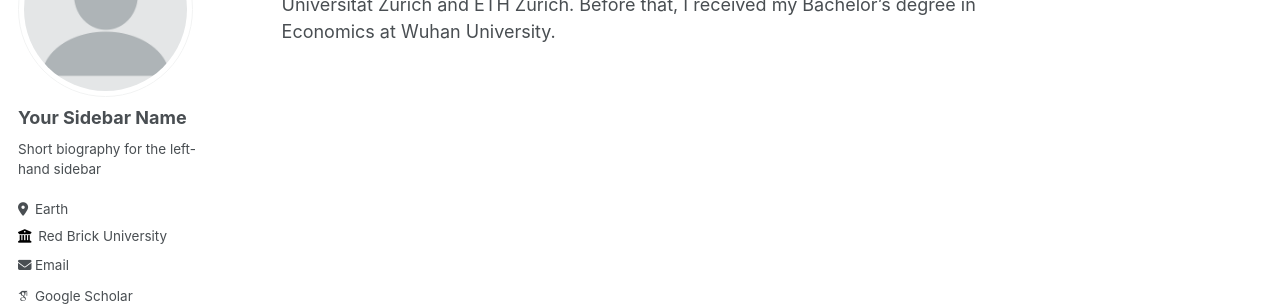
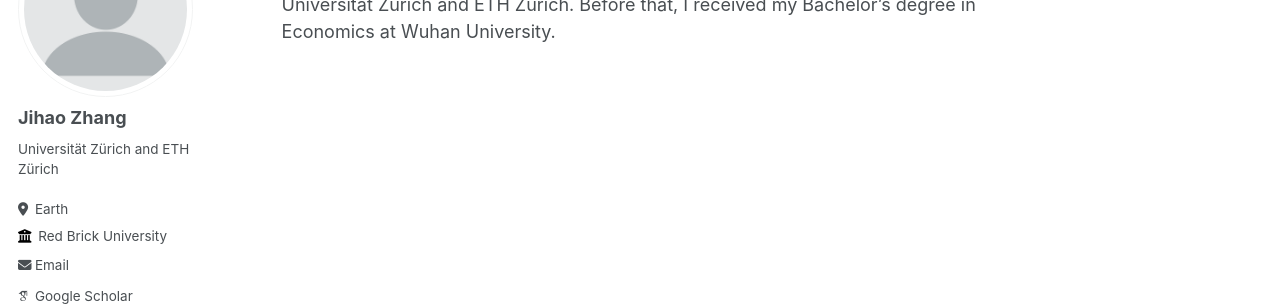
Before and after one commit to JihaoZhangQF/JihaoZhangQF.github.io, a Jekyll site: the page built from _pages/about.md, in a window 1280 px wide. Shown: the part 184-490 px from the top of the page. Built offline with Jekyll 4.4.1, drawn with Linux system fonts in a browser that asks for light colours; some web fonts are replaced.

Commit message:
Update _config.yml

```diff
--- a/_config.yml
+++ b/_config.yml
@@ -22,13 +22,13 @@ repository               : "jihaozhangqf/jihaozhangqf.github.io"
 author:
   # Biographic information
   avatar           : "profile.png"
-  name             : "Your Sidebar Name"
+  name             : "Jihao Zhang"
   pronouns         : # example: "she/her"
-  bio              : "Short biography for the left-hand sidebar"
+  bio              : "Universität Zürich and ETH Zürich"
   location         : "Earth"
   employer         : "Red Brick University"
   uri              : # URL
-  email            : "none@example.org"
+  email            : "jihzhang@student.ethz.ch"
 
   # Academic websites
   arxiv            : # URL - Update with the correct link to your profile
```
